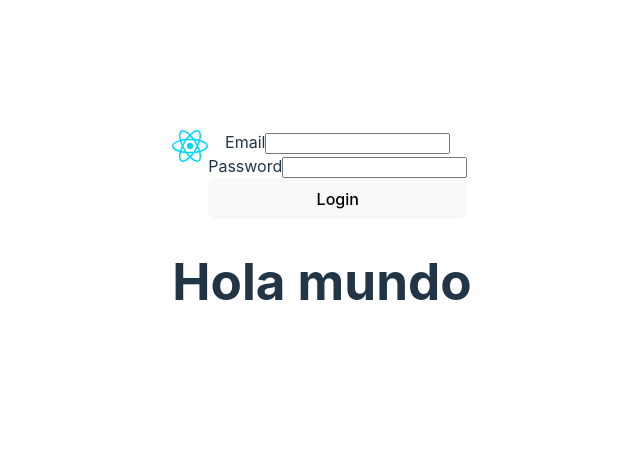
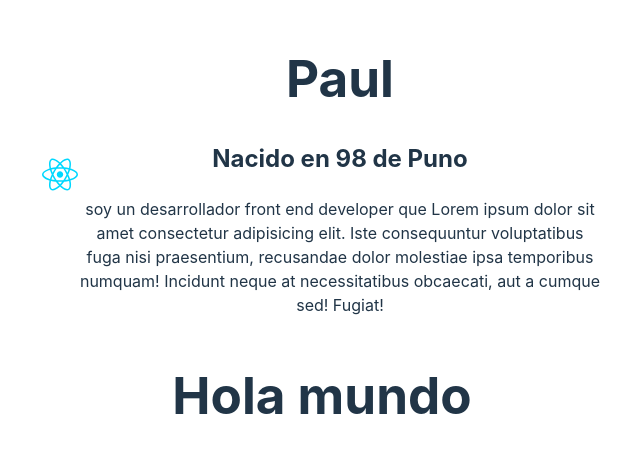
Before and after one commit to ch4r4j4/Dar-project-frontend, a React (Vite) app in the folder dar-front/: page / in a window 1280 px wide. Shown: the part 163-616 px from the top of the page, without its empty margins (318-958 px from the left). Built offline with nearby package versions, Linux system fonts and the light colour scheme.

Commit message:
practicando

```diff
--- a/dar-front/src/App.jsx
+++ b/dar-front/src/App.jsx
@@ -3,6 +3,7 @@ import React, { useState } from 'react';
 import {useForm} from 'react-hook-form';
 import './App.css'
 import image from './assets/react.svg'
+import {Testimonio} from './components/testimonio';
 
 
 
@@ -15,11 +16,11 @@ function App() {
   };*/
 
   return (
-   <div className='firstSection'>
+   /*<div className='firstSection'>
     <div>
       <img src={image} alt="logo" />
     </div>
-    <form /*onSubmit={handleSubmit(onSubmit)}*/>
+    <form /*onSubmit={handleSubmit(onSubmit)}>
       <div className="form-group">
         <label htmlFor="email">Email</label>
         <input
@@ -36,7 +37,8 @@ function App() {
       </div>
       <button type="submit" className="btn btn-primary">Login</button>
     </form>
-    </div>
+    </div>*/
+    <Testimonio/>
     )
 }
 
--- /dev/null
+++ b/dar-front/src/components/Testimonio.css
@@ -0,0 +1,4 @@
+.Tarjeta{
+    width: 560px;
+    display: flex;
+}
--- /dev/null
+++ b/dar-front/src/components/Testimonio.jsx
@@ -0,0 +1,19 @@
+import React from "react";
+import image from '../assets/react.svg'
+import './Testimonio.css'
+
+export function Testimonio(){
+    return(
+        <div className="Tarjeta">
+            <img src={image} alt="foto" />
+            <div className="Info">
+                <h1 className="Nombre">Paul</h1>
+                <h2 className="where">Nacido en 98 de Puno</h2>
+                <p>soy un desarrollador front end developer que Lorem ipsum dolor sit amet consectetur adipisicing elit. Iste consequuntur voluptatibus fuga nisi praesentium, recusandae dolor molestiae ipsa temporibus numquam! Incidunt neque at necessitatibus obcaecati, aut a cumque sed! Fugiat!</p>
+            </div>
+        </div>
+    );
+}
+
+
+/*tengo que practicar un poco mas de css*/
```
